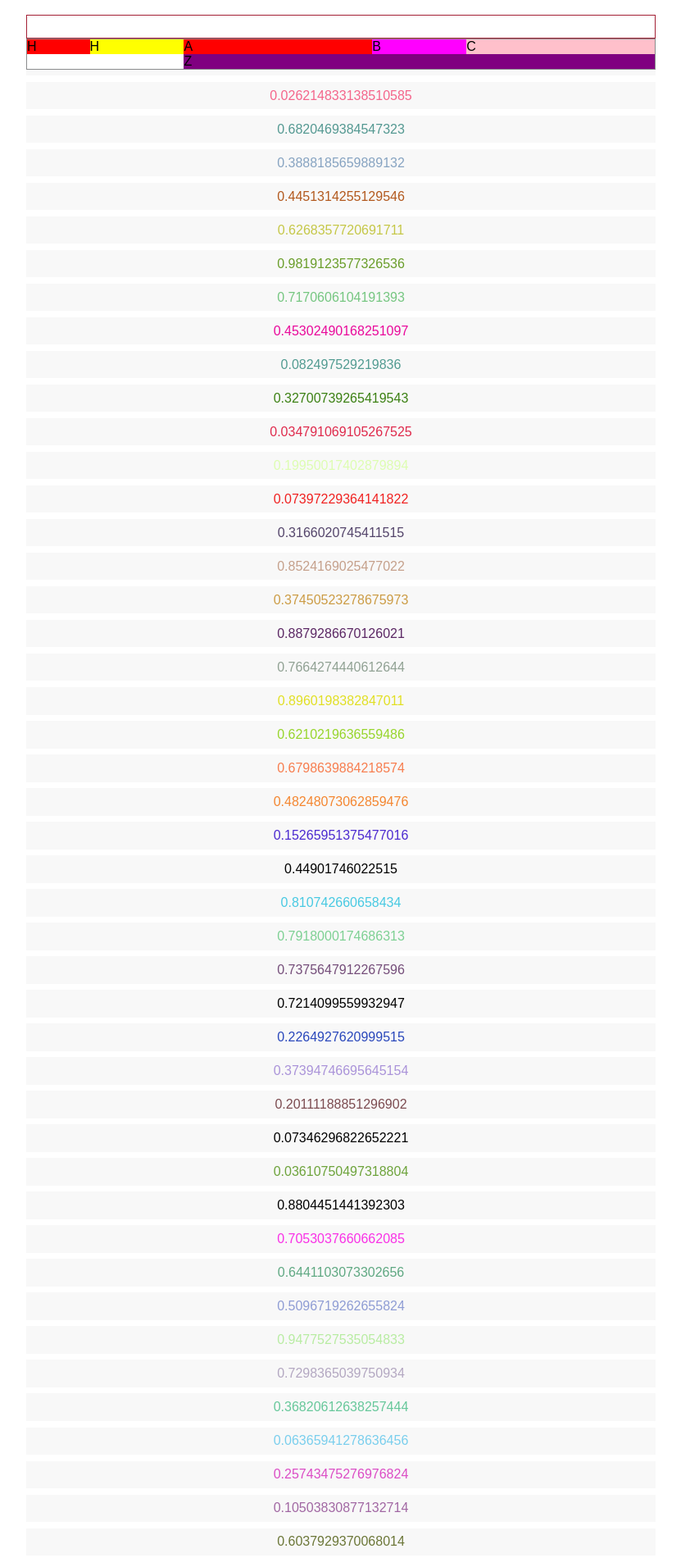
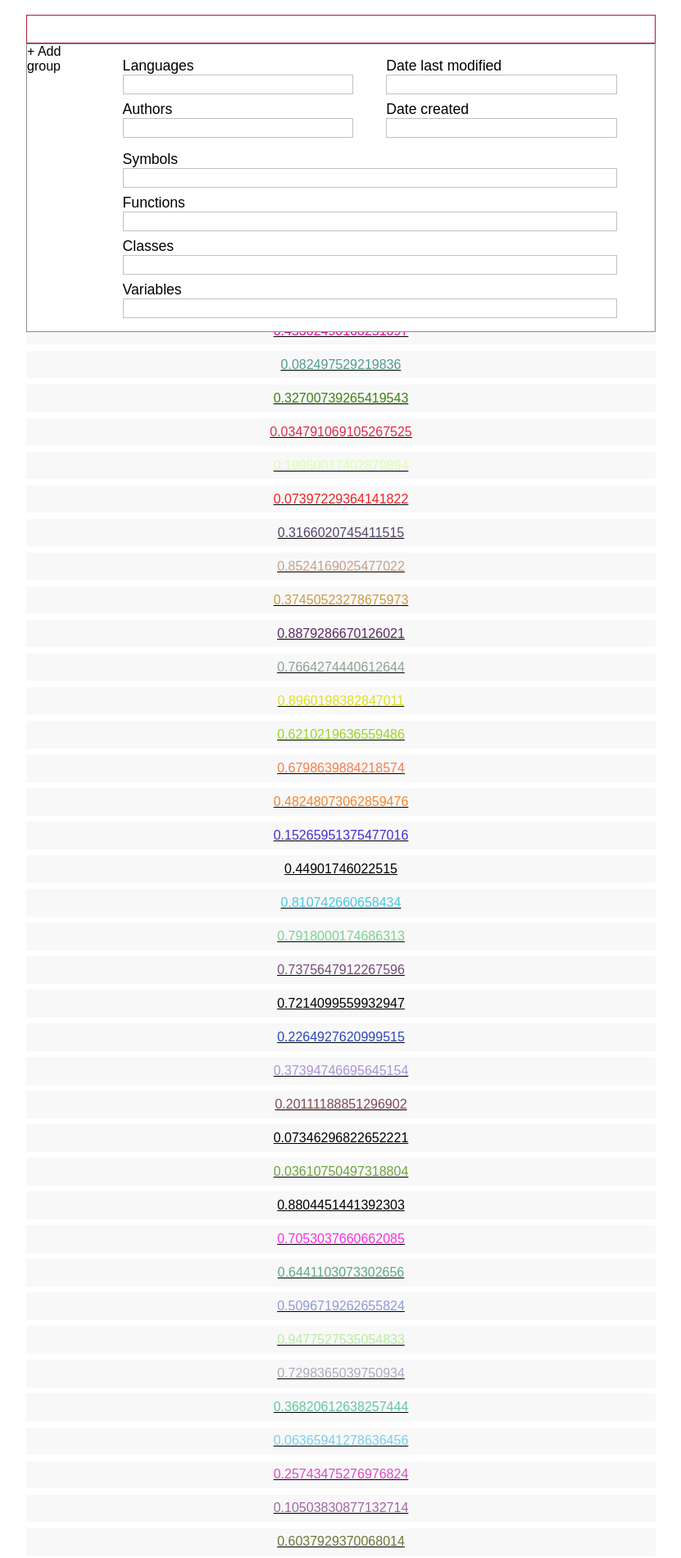
Before and after one commit to earwig/bitshift, a Flask app: page / in a window 1280 px wide. Shown: the part 20-1920 px from the top of the page at 82% size, without its empty margins (224-1055 px from the left). Run offline with Flask 2, Linux system fonts and the light colour scheme; style sheets or scripts are compiled from the project's sources.

Commit message:
Simplify form layout.
Add:
    templates/index.html
        -Simplify form layout: reduce the number of independent adjacent `div`s,
        and position `label`s above their corresponding `input` elements.

    static/sass/index.sass
        -Remove now superfluous positioning rules for the previous layout.

```diff
--- a/static/sass/index.sass
+++ b/static/sass/index.sass
@@ -42,7 +42,7 @@ div#search-field
             border: 1px solid $baseColor1
             font-size: 1.1em
             margin-bottom: 0px
-            padding: 3px
+            padding: 6px
             width: 100%
 
         div#advanced-search
@@ -52,50 +52,37 @@ div#search-field
             overflow: auto
 
             >div
+                @include vendor(box-sizing, border-box)
+
                 float: left
                 height: 100%
 
             >#col1
-                background-color: red
                 width: 10%
 
             >#col2
-                background-color: yellow
-                width: 15%
+                width: 84%
 
-            >#col3
-                background-color: blue
-                width: 75%
+                ul
+                    list-style: none
 
-                div
+                    li
+                        margin-bottom: 0.5em
+
+                        label
+                            display: block
+                            font-size: 1.1em
+
+                input[type="text"]
+                    border-color: $baseColor3
+                    font-size: 1em
+                    padding: 2px
                     width: 100%
 
                 #upper-half
-                    background-color: brown
-
-                    div
+                    >div
                         float: left
-                        height: 100%
-
-                    #col1
-                        background-color: red
-                        width: 40%
-
-                    #col2
-                        background-color: magenta
-                        width: 20%
-
-                    #col3
-                        background-color: pink
-                        width: 40%
-
-                #lower-half
-                    background-color: purple
-
-            input[type="text"]
-                border-color: $baseColor3
-                font-size: 1em
-                width: 30%
+                        width: 50%
 
     &.partly-visible
         height: 1%
--- a/templates/index.html
+++ b/templates/index.html
@@ -11,38 +11,77 @@
 
 = block body
   <div id="search-field" class="partly-visible">
+
     <div id="title">
-      <span id="title-bit">bit</span><span id="title-angle">&laquo;</span><span id="title-shift">shift</span>
+      <span id="title-bit">bit</span
+      ><span id="title-angle">&laquo;</span
+      ><span id="title-shift">shift</span>
     </div>
+
     <form id="search-bar">
       <input type="text" name="query">
       <div id="advanced-search">
 
         <!-- Tags are closed on the following line to remove whitespace between divs. -->
         <div id="col1">
-          H
+          + Add group
         </div><div id="col2">
-          H
-        </div><div id="col3">
           <div id="upper-half">
             <div id="col1">
-              A
+              <ul>
+                <li>
+                  <label for="languages">Languages</label>
+                  <input type="text" name="languages" id="languages"><br>
+                </li>
+
+                <li>
+                  <label for="authors">Authors</label>
+                  <input type="text" name="authors" id="authors"><br>
+                </li>
+
+              </ul>
+
             </div><div id="col2">
-              B
-            </div><div id="col3">
-              C
+              <ul>
+                <li>
+                  <label for="date">Date last modified</label>
+                  <input type="text" name="date-last-modifi id="date"ed">
+                </li>
+
+                <li>
+                  <label for="date">Date created</label>
+                  <input type="text" name="date-creat id="date"ed">
+                </li>
+
+              </ul>
             </div>
           </div>
+
           <div id="lower-half">
-            Z
+            <ul>
+              <li>
+                <label for="symbols">Symbols</label>
+                <input type="text" name="symbols" id="symbols"><br>
+              </li>
+
+              <li>
+                <label for="functions">Functions</label>
+                <input type="text" name="functions" id="functions"><br>
+              </li>
+
+              <li>
+                <label for="classes">Classes</label>
+                <input type="text" name="classes" id="classes"><br>
+              </li>
+
+              <li>
+                <label for="variables">Variables</label>
+                <input type="text" name="variables" id="variables"><br>
+              </li>
+
+            <u/l>
           </div>
         </div>
-          <!-- Languages <input type="text" name="languages"><br> -->
-          <!-- Authors <input type="text" name="authors"><br> -->
-          <!-- Symbols <input type="text" name="symbols"><br> -->
-          <!-- Functions <input type="text" name="functions"><br> -->
-          <!-- Classes <input type="text" name="classes"><br> -->
-          <!-- Variables <input type="text" name="variables"><br> -->
       </div>
     </form>
   </div>
```
